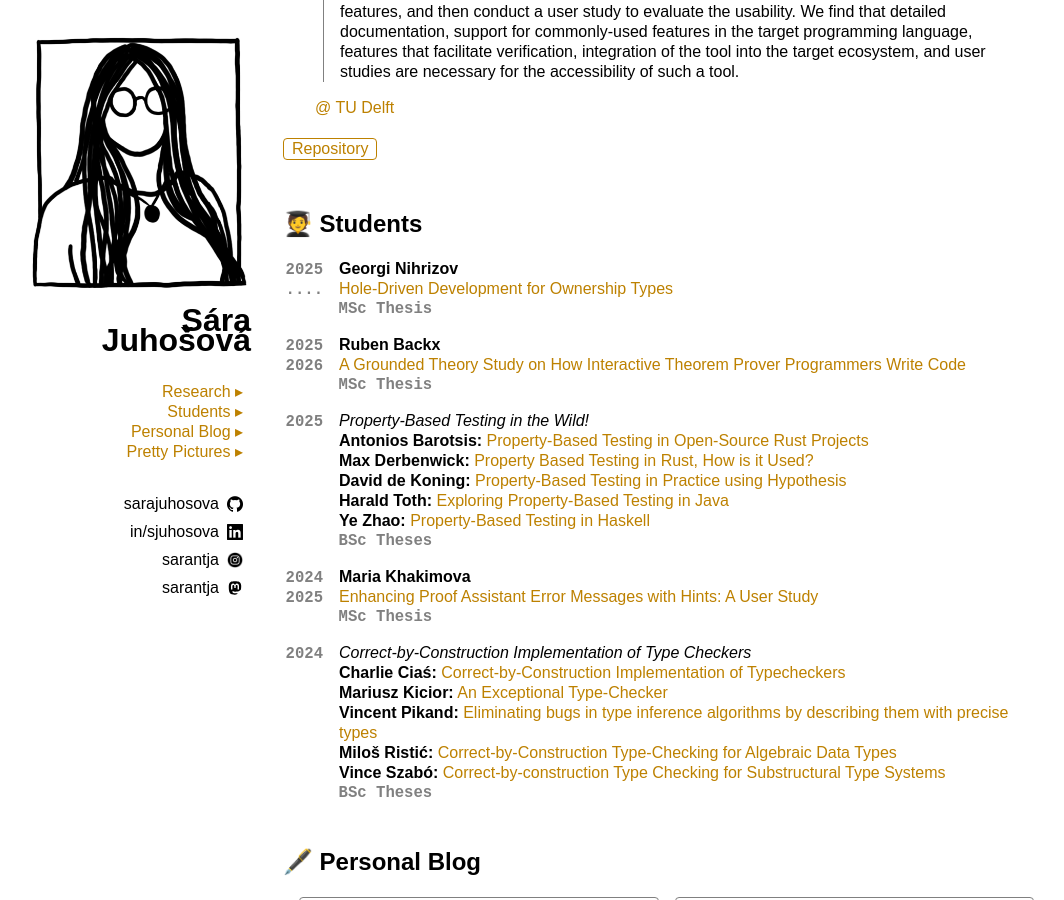
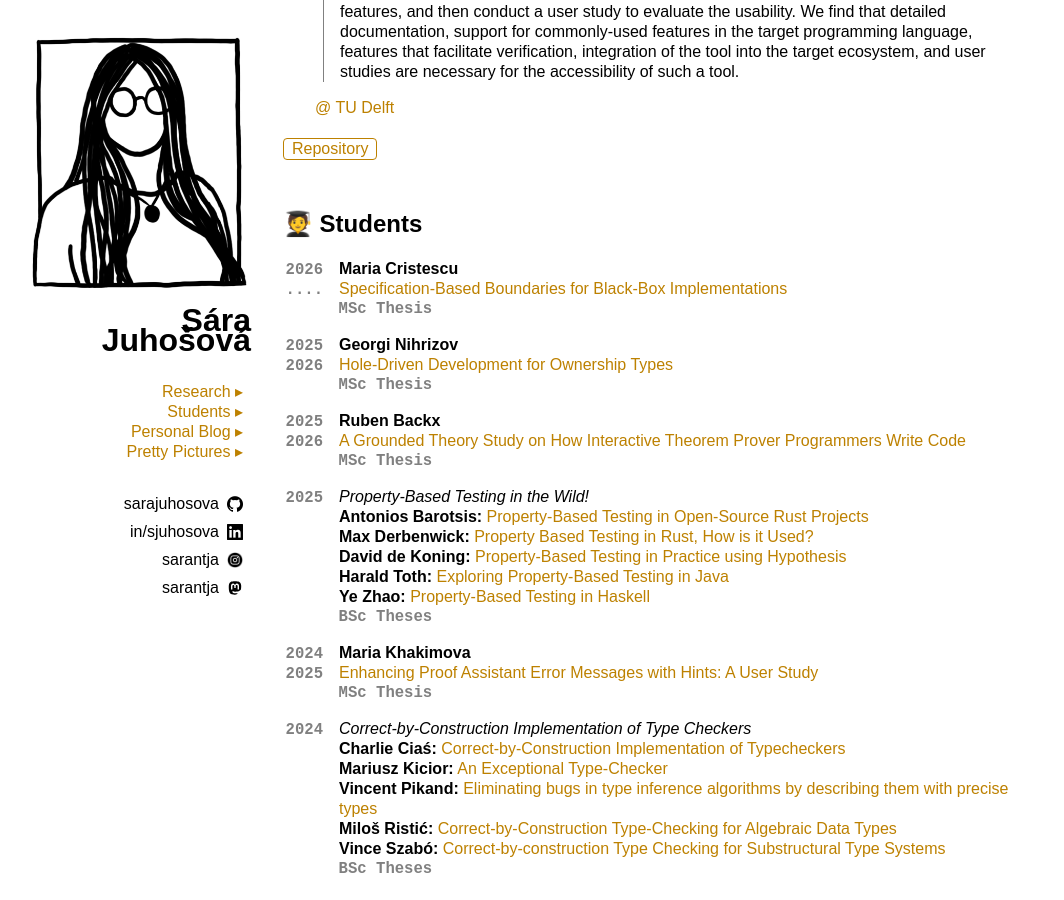
Before and after one commit to sarajuhosova/sarajuhosova.github.io, a Jekyll site: the page built from index.md, in a window 1280 px wide and 900 px high, scrolled down 3239 px. Shown: the whole window, without its empty margins (102-1166 px from the left). Built offline with Jekyll 4.4.1, drawn with Linux system fonts in a browser that asks for light colours.

Commit message:
Add Georgi's thesis + Maria

```diff
--- a/_data/students.yaml
+++ b/_data/students.yaml
@@ -1,10 +1,17 @@
+- type: msc
+  year:
+    start: 2026
+    end:
+  name: Maria Cristescu
+  title: "Specification-Based Boundaries for Black-Box Implementations"
+  link: https://pl.ewi.tudelft.nl
 - type: msc
   year:
     start: 2025
-    end:
+    end: 2026
   name: Georgi Nihrizov
   title: "Hole-Driven Development for Ownership Types"
-  link: https://pl.ewi.tudelft.nl/master-projects/master/2025/11/11/georgi-nihrizov/
+  link: https://resolver.tudelft.nl/uuid:12e8946e-6479-49f6-bd26-8ffddf39ffb1
 - type: msc
   year:
     start: 2025
```
